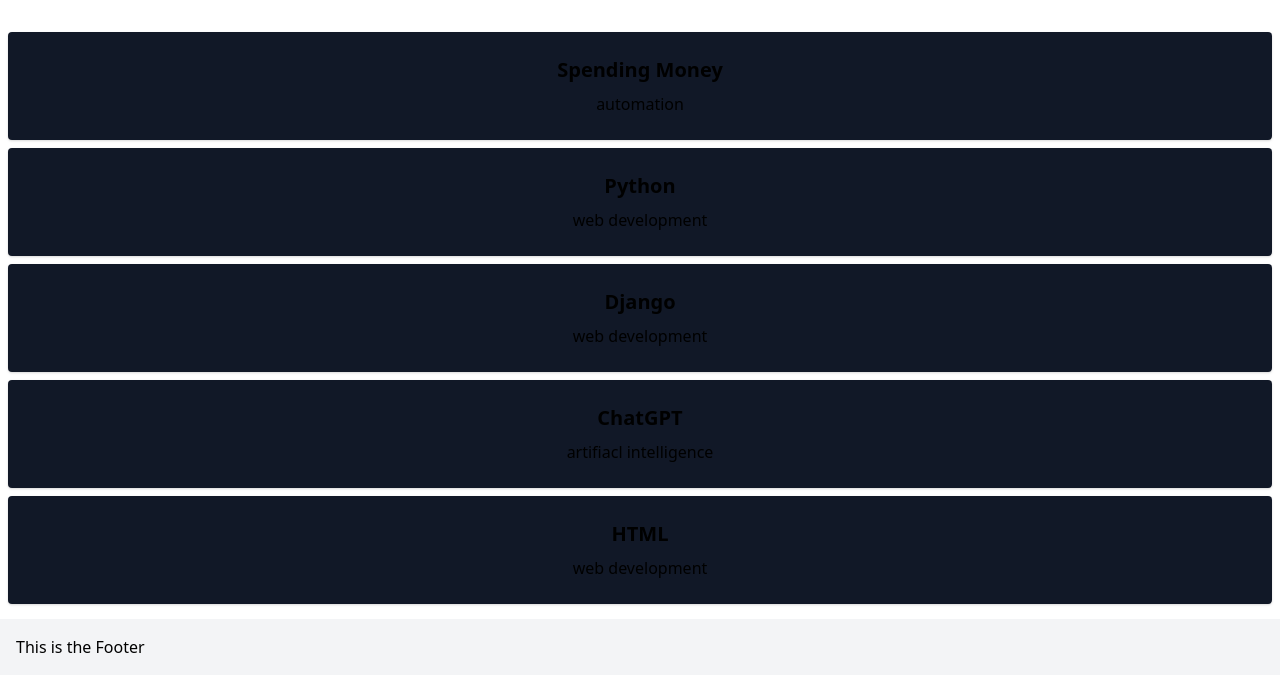
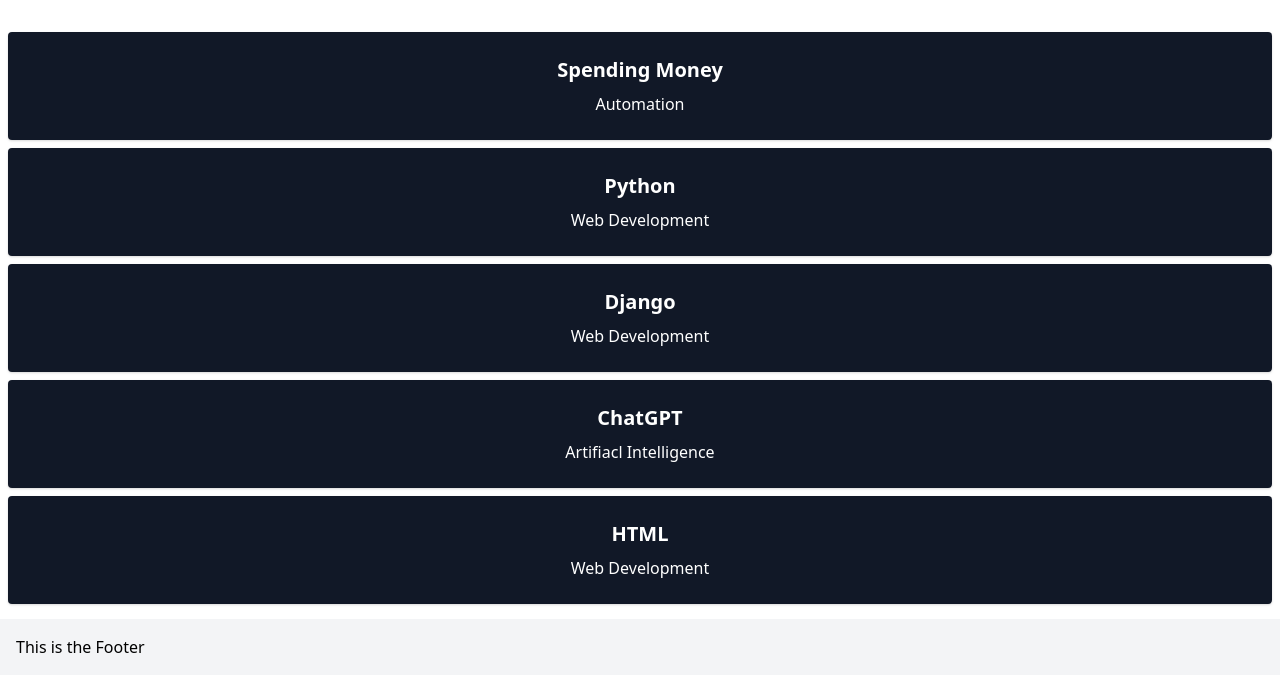
Before and after one commit to ZanderCoding/Portfo_Django, a Django app: page /skill/ in a window 1280 px wide. Shown: the part 125-800 px from the top of the page. Run offline with Django 4.2, Linux system fonts and the light colour scheme; data comes from the database, SQL or seed files in the repository; some libraries are stand-ins or nearby versions.

Commit message:
changed color of skill cards

```diff
--- a/portfo/templates/portfo/skill_view.html
+++ b/portfo/templates/portfo/skill_view.html
@@ -8,11 +8,11 @@
     <section class="mt-8">
         {% for skill in skills %}
             <a href="{% url 'skill-detail' skill.pk  %}">
-                <div class="text-center bg-gray-900 p-6 m-2 rounded shadow hover:shadow-lg hover:cursor-pointer">
+                <div class="text-center bg-gray-900 p-6 m-2 text-white rounded shadow hover:shadow-2xl hover:cursor-pointer">
                     <h3 class="text-xl font-bold mb-2">{{ skill.name }}</h3>
-                    <p class="text-x1">{{ skill.field }}</p>
+                    <p class="text-x1">{{ skill.field|title }}</p>
                 </div>
             </a>
+        {% endfor %}
     </section>
-    {% endfor %}
 {% endblock content %}
```
